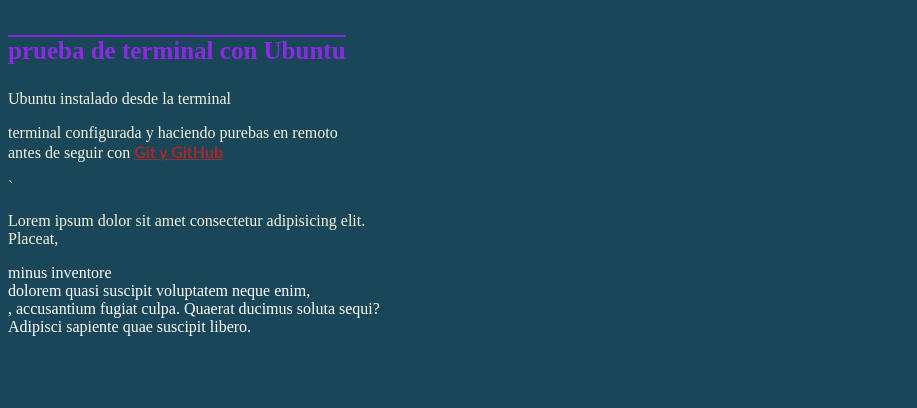
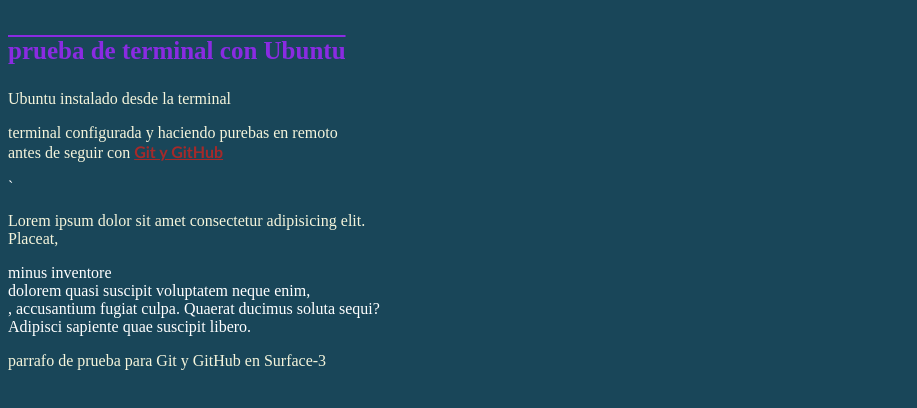
Before and after one commit to Erremjey/Surface--3, a plain HTML site: page index.html in a window 1280 px wide. Shown: the part 112-520 px from the top of the page, without its empty margins (0-917 px from the left). Drawn offline with Linux system fonts and the light colour scheme.

Commit message:
añadido nuevo párrafo

```diff
--- a/index.html
+++ b/index.html
@@ -18,5 +18,6 @@
         , accusantium fugiat culpa. Quaerat ducimus soluta sequi? <br>
         Adipisci sapiente quae suscipit libero.
     </p>
+    <p div class="primero_2">parrafo de prueba para Git y GitHub en Surface-3</p>
 </body>
 </html>
```
